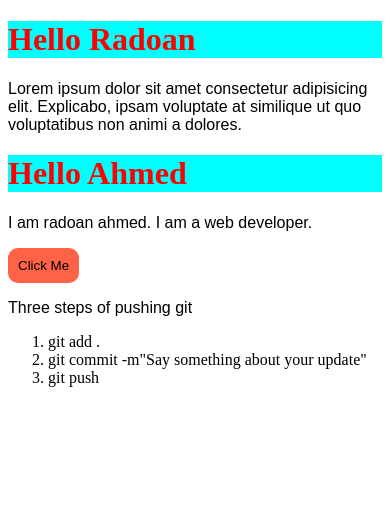
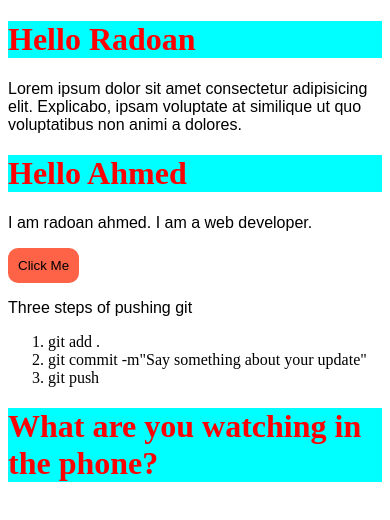
Before and after one commit to red-one12/my-second-repo, a plain HTML site: page index.html in a window 390 px wide. Drawn offline with Linux system fonts and the light colour scheme.

Commit message:
check phone

```diff
--- a/index.html
+++ b/index.html
@@ -25,5 +25,7 @@
         <li>git commit -m"Say something about your update"</li>
         <li>git push</li>
     </ol>
+
+    <h1>What are you watching in the phone?</h1>
 </body>
 </html>
```
